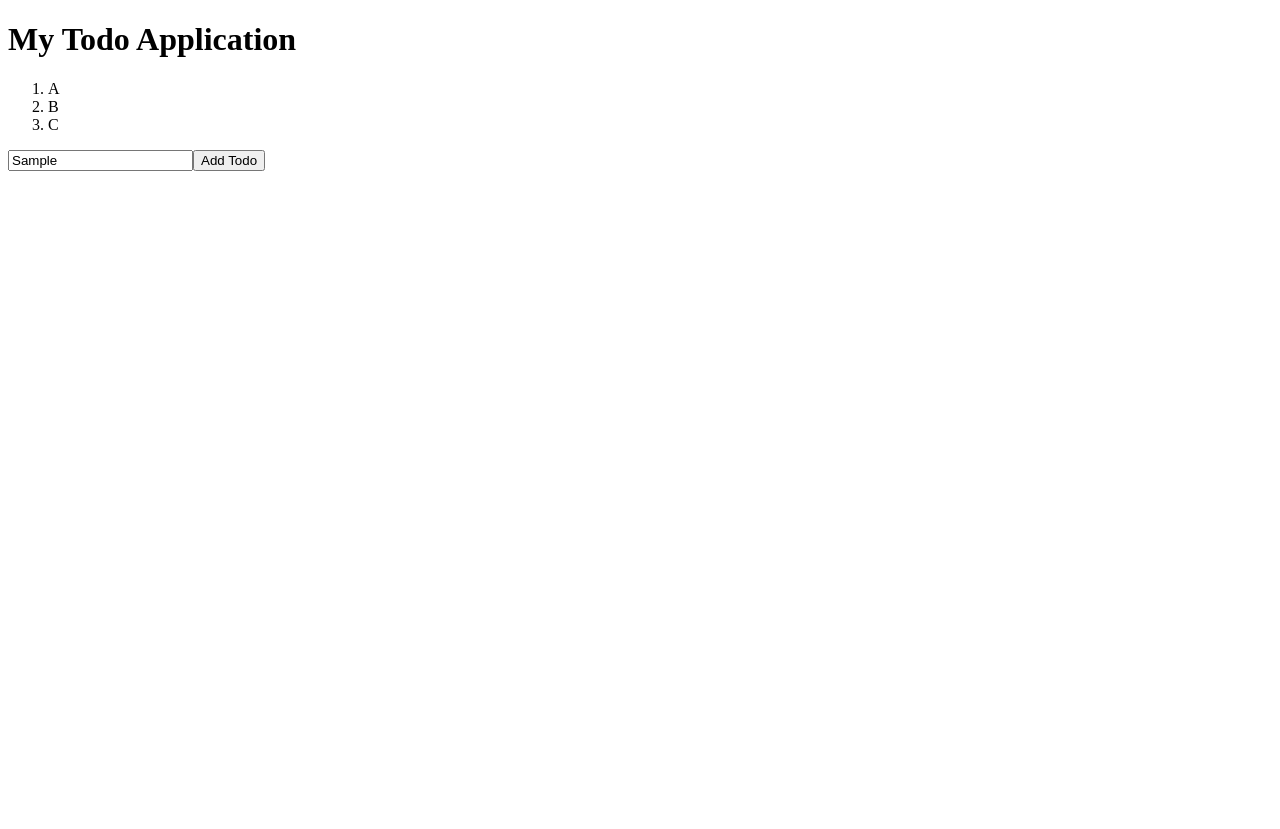
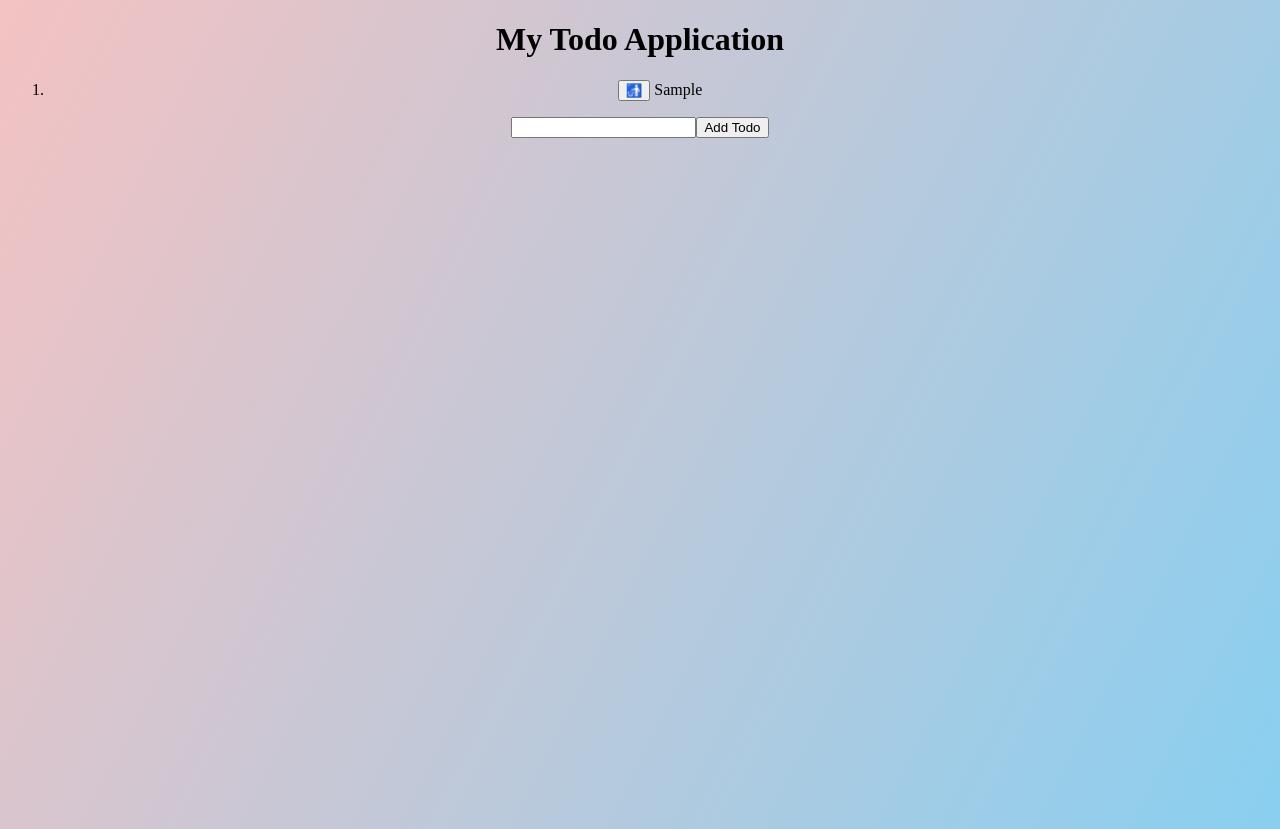
Before and after one commit to Djames16/todo, a Vue app: page / in a window 1280 px wide. Both pictures are taken after typing "Sample" into the empty fields and a click on the button "Add Todo". Before the commit the page ends 800 px from the top, so only its background shows below. Built offline with nearby package versions, Linux system fonts and the light colour scheme.

Commit message:
changes 2

```diff
--- a/src/App.vue
+++ b/src/App.vue
@@ -1,9 +1,14 @@
 <script setup>
 import {ref} from 'vue'
-let todos = ref (['A','B','C'])
+let todos = ref ([])
 let newTodo = ref('')
 function AddTodo(){
-  alert(newTodo.value)
+  todos.value.push(newTodo.value)
+
+  newTodo.value =""
+}
+function deleteTodo(index){
+  todos.value.splice(index,1)
 }
 </script>
 
@@ -12,42 +17,17 @@ function AddTodo(){
 
   <h1>My Todo Application</h1>
 <ol>
-  <li v-for="todo in todos">
+  <li v-for="(todo, index) in todos">
+    <button @click="deleteTodo(index)">🚮</button>
     {{ todo }}
   </li>
 </ol>
 
-<input v-model="newTodo">
+<input v-model="newTodo" @keydown.enter="AddTodo">
 <button @click="AddTodo"> Add Todo</button>
 </template>
 
-<style scoped>
-header {
-  line-height: 1.5;
-}
-
-.logo {
-  display: block;
-  margin: 0 auto 2rem;
-}
-
-@media (min-width: 1024px) {
-  header {
-    display: flex;
-    place-items: center;
-    padding-right: calc(var(--section-gap) / 2);
-  }
-
-  .logo {
-    margin: 0 2rem 0 0;
-  }
-
-  header .wrapper {
-    display: flex;
-    place-items: flex-start;
-    flex-wrap: wrap;
-  }
-}
+<style>
 body  {
     background: rgb(88,50,108);
 background: linear-gradient(117deg, rgb(244, 194, 194) 0%, rgb(137,207,240) 100%);
```
